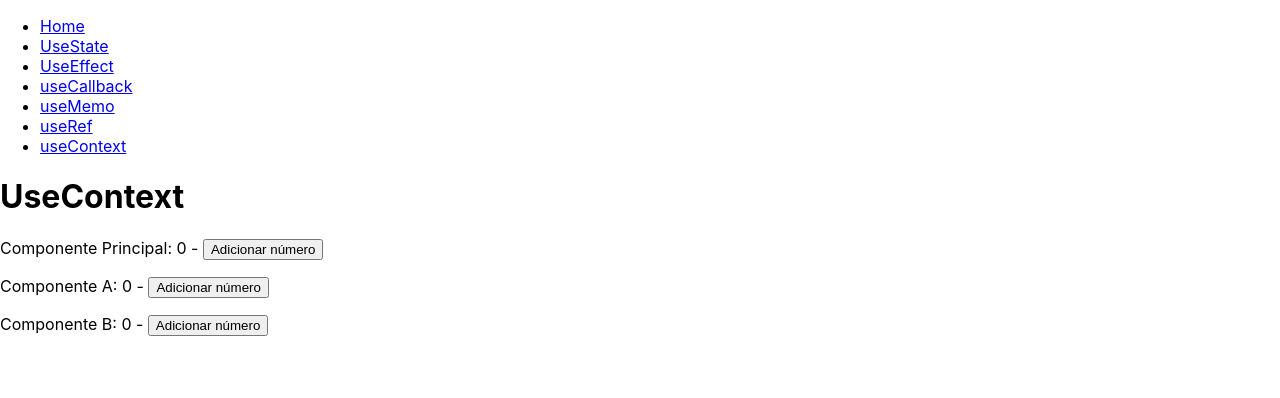
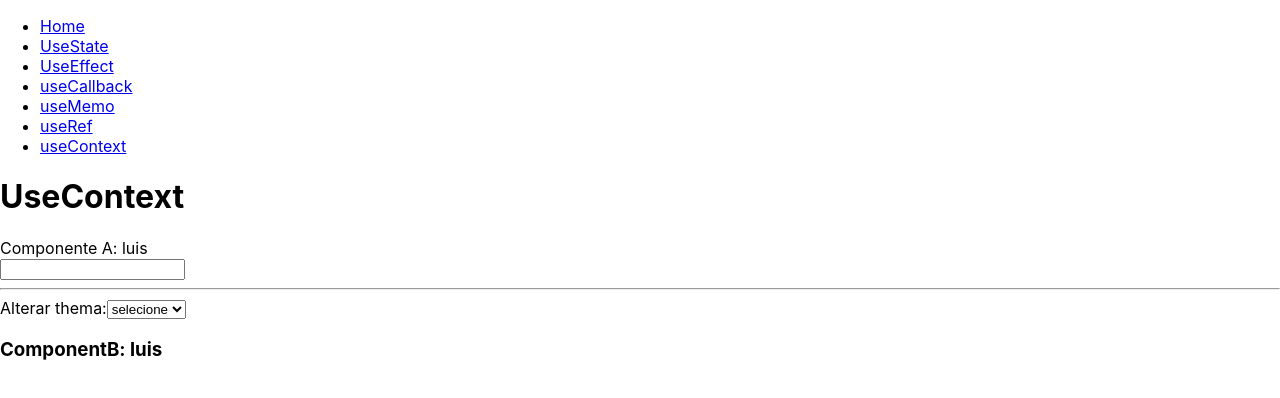
Before and after one commit to FerndsLuis/Curso_React_Avancado, a React (Create React App) app in the folder tipos-hooks/: page /useContext in a window 1280 px wide. Shown: the top 398 px of the page. Built offline with nearby package versions, Linux system fonts and the light colour scheme.

Commit message:
useContext com tema global

```diff
--- /dev/null
+++ b/tipos-hooks/src/component/pages/typeContext/componentA/index.js
@@ -0,0 +1,37 @@
+import React from 'react';
+import { useAuth } from '../context/auth';
+
+export function ComponentA() {
+  const { user, setUser } = useAuth();
+
+  const handleName = (e) => {
+    const name = e.target.value;
+    setUser({ ...user, name });
+    localStorage.setItem('user', JSON.stringify(name));
+  };
+
+  const handleTheme = (theme) => {
+    setUser({ ...user, theme });
+    localStorage.setItem('theme', JSON.stringify(theme));
+  };
+
+  return (
+    <div className={user.theme}>
+      Componente A: {user.name}
+      <br />
+      <input type="text" onChange={handleName}></input>
+      <hr />
+      Alterar thema:
+      <select
+        onChange={(e) => {
+          handleTheme(e.target.value);
+        }}
+        value={user.theme}
+      >
+        <option value="">selecione</option>
+        <option value="body-black">black</option>
+        <option value="body-white">white</option>
+      </select>
+    </div>
+  );
+}
--- /dev/null
+++ b/tipos-hooks/src/component/pages/typeContext/componentB/index.js
@@ -0,0 +1,12 @@
+import React from 'react';
+import { useAuth } from '../context/auth';
+
+export function ComponentB() {
+  const { user } = useAuth();
+
+  return (
+    <div className={user.theme}>
+      <h3>ComponentB: {user.name}</h3>
+    </div>
+  );
+}
--- /dev/null
+++ b/tipos-hooks/src/component/pages/typeContext/context/auth.js
@@ -0,0 +1,28 @@
+import React from 'react';
+import { useEffect } from 'react';
+import { useState } from 'react';
+
+export const AuthContext = React.createContext({});
+
+export const AuthProvider = (props) => {
+  const [user, setUser] = useState({
+    name: 'luis',
+    theme: 'blue',
+  });
+
+  useEffect(() => {
+    const userStorage = localStorage.getItem('user');
+    const themeStorage = localStorage.getItem('theme');
+    if (userStorage) {
+      setUser({ name: JSON.parse(userStorage), theme: JSON.parse(themeStorage) });
+    }
+  }, []);
+
+  return (
+    <>
+      <AuthContext.Provider value={{ user, setUser }}>{props.children}</AuthContext.Provider>
+    </>
+  );
+};
+
+export const useAuth = () => React.useContext(AuthContext);
--- a/tipos-hooks/src/component/pages/typeContext/index.js
+++ b/tipos-hooks/src/component/pages/typeContext/index.js
@@ -1,30 +1,14 @@
 import { Header } from 'component/Header';
-import React, { useContext, useState } from 'react';
+import React from 'react';
+import { ComponentA } from './componentA';
+import { ComponentB } from './componentB';
 
-const GlobalContext = React.createContext(null);
+import { AuthProvider } from './context/auth';
 
-const ComponentA = () => {
-  const { count, setCount } = useContext(GlobalContext);
-  return (
-    <p>
-      Componente A: {count} -{' '}
-      <button onClick={() => setCount((preventCount) => preventCount + 1)}>Adicionar número</button>
-    </p>
-  );
-};
-
-const ComponentB = () => {
-  const { count, setCount } = useContext(GlobalContext);
-  return (
-    <p>
-      Componente B: {count} -{' '}
-      <button onClick={() => setCount((preventCount) => preventCount + 1)}>Adicionar número</button>
-    </p>
-  );
-};
+import './style.css';
 
 export function TypeContext() {
-  const [count, setCount] = useState(0);
+  //const { numero,setNumero } = useContext(GlobalContext);
 
   return (
     <div>
@@ -32,12 +16,11 @@ export function TypeContext() {
 
       <div>
         <h1>UseContext</h1>
-        Componente Principal: {count} -{' '}
-        <button onClick={() => setCount((preventCount) => preventCount + 1)}>Adicionar número</button>
-        <GlobalContext.Provider value={{ count, setCount }}>
+
+        <AuthProvider>
           <ComponentA />
           <ComponentB />
-        </GlobalContext.Provider>
+        </AuthProvider>
       </div>
     </div>
   );
--- /dev/null
+++ b/tipos-hooks/src/component/pages/typeContext/style.css
@@ -0,0 +1,9 @@
+.body-black {
+  background-color: #010101;
+  color: #f0ece2;
+}
+
+.body-white {
+  background-color: #e8ffff;
+  color: #213e3b;
+}
```
